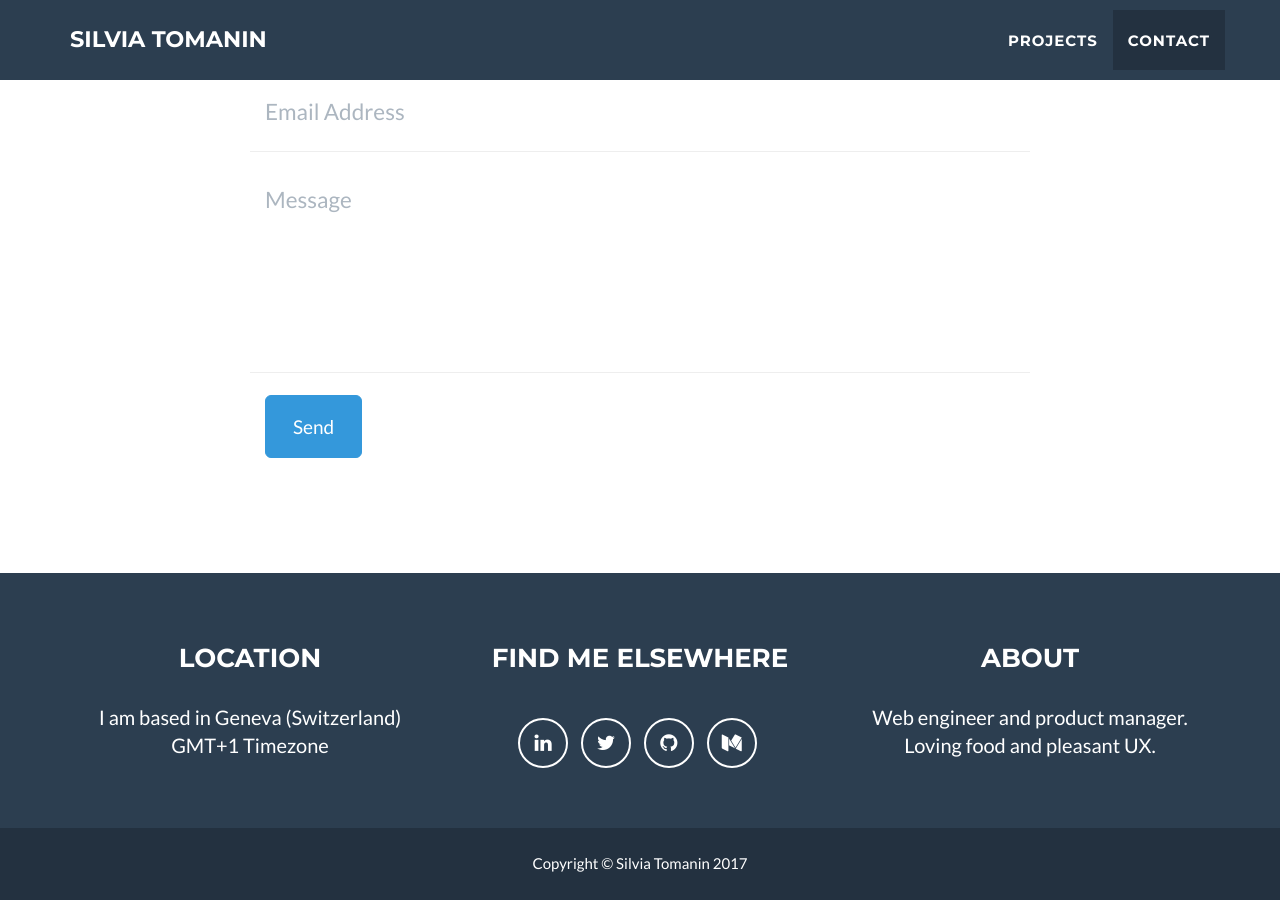
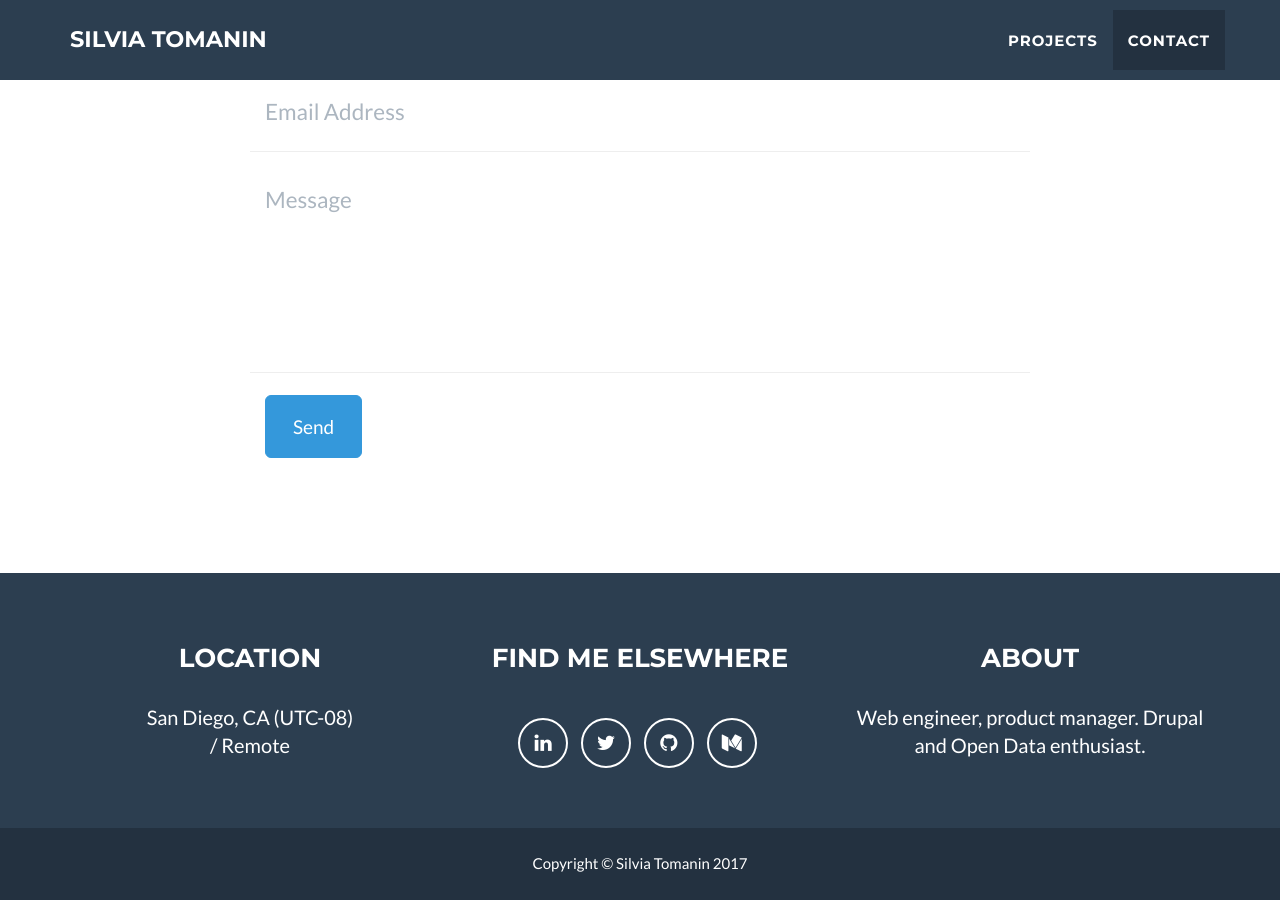
Before and after one commit to stomanin/stomanin.github.io, a Jekyll site: the page built from index.html, in a window 1280 px wide and 900 px high, scrolled down 1086 px. Built offline with Jekyll 4.4.1, drawn with Linux system fonts in a browser that asks for light colours; some of the changed text lies outside the part shown.

Commit message:
location and description updated

```diff
--- a/_config.yml
+++ b/_config.yml
@@ -3,7 +3,7 @@ title: Silvia Tomanin
 email: silvia.tomanin@gmail.com
 url: https://stomanin.github.io
 description: "Silvia Tomanin's website: web engineer and product manager."
-skills: "Web engineer and product manager. Loving food and pleasant UX."
+skills: "Web engineer, product manager. Drupal and Open Data enthusiast."
 meta_author: Tomanin Silvia
 
 # Google webmaster tools
@@ -49,11 +49,11 @@ social:
 
 # Postal address (add as many lines as necessary)
 address:
-  - line: I am based in Geneva (Switzerland)
-  - line: GMT+1 Timezone
+  - line: San Diego, CA (UTC-08)
+  - line: / Remote
 
 # About content
-credits: 'Web engineer and product manager. Loving food and pleasant UX.'
+credits: 'Web engineer, product manager. Drupal and Open Data enthusiast.'
 
 # Build settings
 markdown: kramdown
```
Also changed, not shown: 9 other files.
